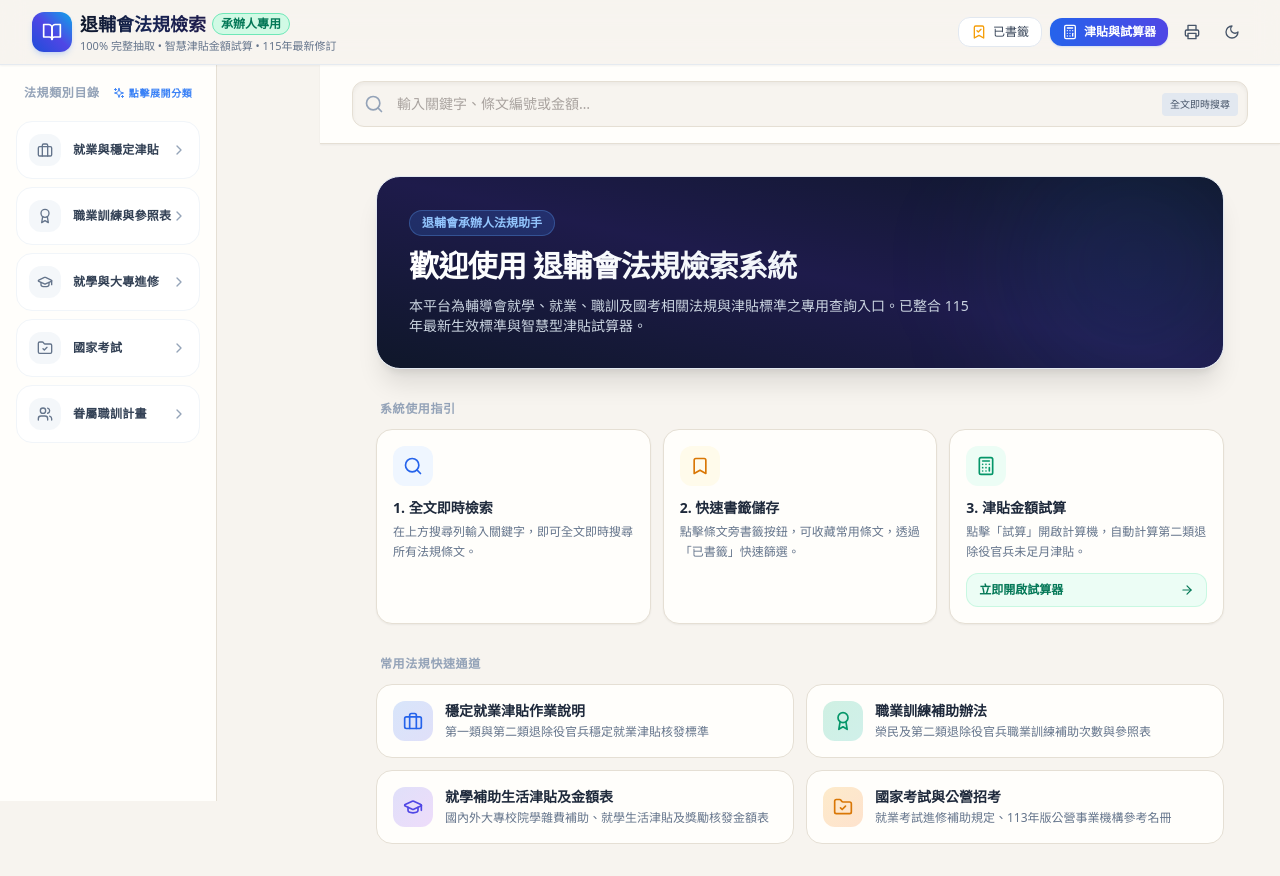
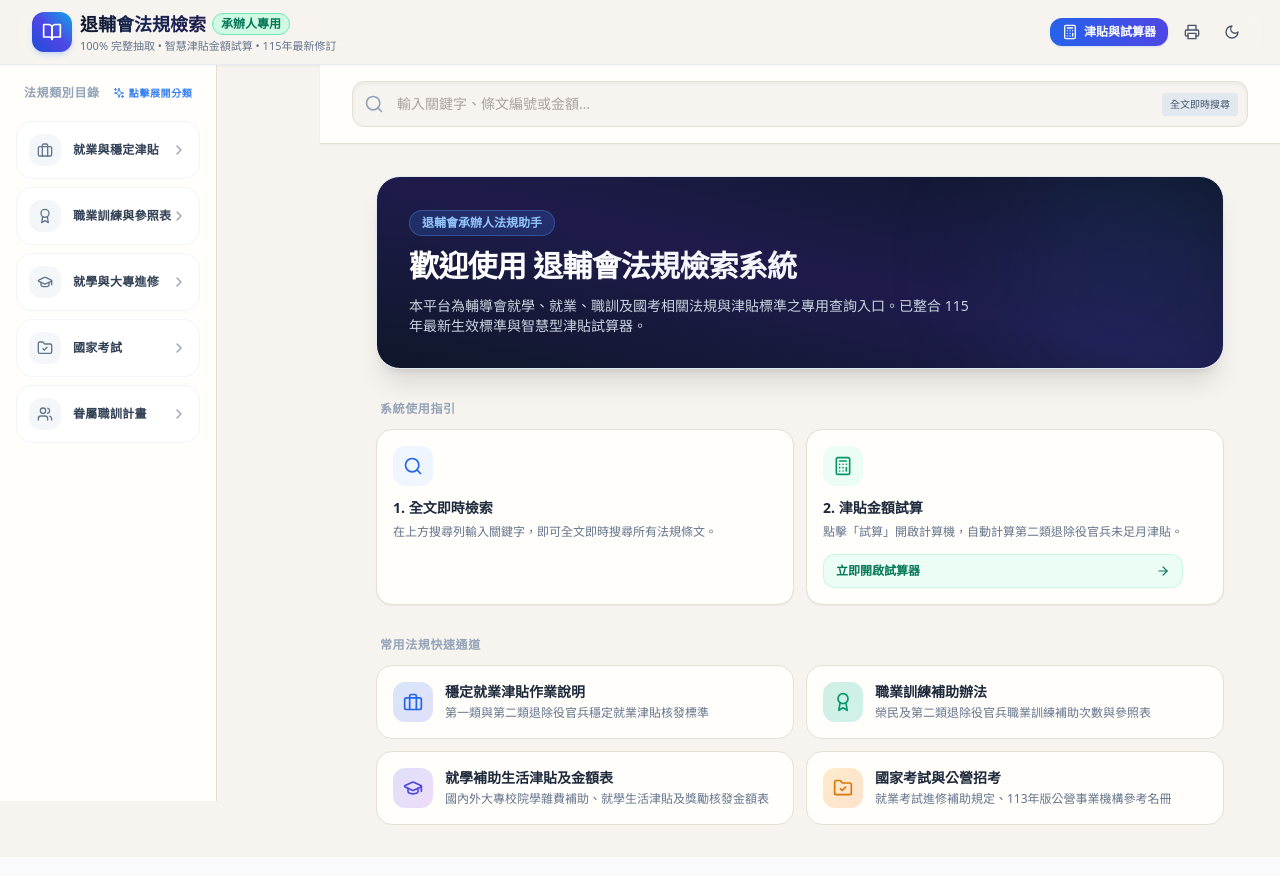
Before and after one commit to jiayiro2023-beep/vac-regulations-app, a React (Vite) app: page / in a window 1280 px wide. Built offline with nearby package versions, Linux system fonts and the light colour scheme.

Commit message:
feat: completely remove bookmarks feature and guides

```diff
--- a/src/App.tsx
+++ b/src/App.tsx
@@ -1,6 +1,6 @@
 import React, { useState, useEffect, useMemo } from 'react';
 import { REGULATIONS_DATA, Regulation } from './data/regulations';
-import { CategoryType, Bookmark } from './types';
+import { CategoryType } from './types';
 import { Header } from './components/Header';
 import { Sidebar } from './components/Sidebar';
 import { SearchBar } from './components/SearchBar';
@@ -18,18 +18,8 @@ export const App: React.FC = () => {
   const [activeCategory, setActiveCategory] = useState<CategoryType>('ALL');
   const [selectedRegulationId, setSelectedRegulationId] = useState<string | null>(null);
   const [keyword, setKeyword] = useState<string>('');
-  const [showBookmarksOnly, setShowBookmarksOnly] = useState<boolean>(false);
   const [isCalculatorOpen, setIsCalculatorOpen] = useState<boolean>(false);
   const [isMobileSidebarOpen, setIsMobileSidebarOpen] = useState<boolean>(false);
-
-  const [bookmarks, setBookmarks] = useState<Bookmark[]>(() => {
-    try {
-      const saved = localStorage.getItem('vac_bookmarks');
-      return saved ? JSON.parse(saved) : [];
-    } catch {
-      return [];
-    }
-  });
 
   // Dark mode effect
   useEffect(() => {
@@ -42,34 +32,11 @@ export const App: React.FC = () => {
     }
   }, [darkMode]);
 
-  // Bookmarks effect
-  useEffect(() => {
-    localStorage.setItem('vac_bookmarks', JSON.stringify(bookmarks));
-  }, [bookmarks]);
 
-  // Toggle bookmark handler
-  const handleToggleBookmark = (regulationId: string, articleTitle: string) => {
-    setBookmarks(prev => {
-      const exists = prev.some(b => b.regulationId === regulationId && b.articleTitle === articleTitle);
-      if (exists) {
-        return prev.filter(b => !(b.regulationId === regulationId && b.articleTitle === articleTitle));
-      } else {
-        return [...prev, { regulationId, articleTitle }];
-      }
-    });
-  };
 
   // Filter regulations based on keyword and bookmarks mode
   const filteredRegulations = useMemo(() => {
     return REGULATIONS_DATA.filter(reg => {
-      // 1. Bookmarks Filter
-      if (showBookmarksOnly) {
-        const hasBookmarkedArticle = reg.articles.some(art =>
-          bookmarks.some(b => b.regulationId === reg.id && b.articleTitle === art.title)
-        );
-        if (!hasBookmarkedArticle) return false;
-      }
-
       // 3. Keyword Filter
       if (keyword.trim()) {
         const kw = keyword.toLowerCase().trim();
@@ -82,7 +49,7 @@ export const App: React.FC = () => {
 
       return true;
     });
-  }, [activeCategory, keyword, showBookmarksOnly, bookmarks]);
+  }, [activeCategory, keyword]);
 
   // Result stats for SearchBar
   const resultStats = useMemo(() => {
@@ -113,9 +80,6 @@ export const App: React.FC = () => {
         darkMode={darkMode}
         setDarkMode={setDarkMode}
         onOpenCalculator={() => setIsCalculatorOpen(true)}
-        bookmarkedCount={bookmarks.length}
-        onToggleBookmarksOnly={() => setShowBookmarksOnly(!showBookmarksOnly)}
-        showBookmarksOnly={showBookmarksOnly}
         activeCategory={activeCategory}
         onSelectCategory={(cat) => {
           setActiveCategory(cat);
@@ -156,13 +120,10 @@ export const App: React.FC = () => {
             </div>
           )}
 
-          {/* Main Viewer */}
           {currentRegulation ? (
             <RegulationViewer
               regulation={currentRegulation}
               keyword={keyword}
-              bookmarks={bookmarks}
-              onToggleBookmark={handleToggleBookmark}
             />
           ) : (
             <HomeView
--- a/src/components/Header.tsx
+++ b/src/components/Header.tsx
@@ -5,7 +5,6 @@ import {
   Moon,
   Sun,
   Printer,
-  BookmarkCheck,
   Menu,
   X
 } from 'lucide-react';
@@ -14,9 +13,6 @@ interface HeaderProps {
   darkMode: boolean;
   setDarkMode: (val: boolean | ((prev: boolean) => boolean)) => void;
   onOpenCalculator: () => void;
-  bookmarkedCount: number;
-  onToggleBookmarksOnly: () => void;
-  showBookmarksOnly: boolean;
   activeCategory: string;
   onSelectCategory: (cat: any) => void;
   isMobileSidebarOpen: boolean;
@@ -27,9 +23,6 @@ export const Header: React.FC<HeaderProps> = ({
   darkMode,
   setDarkMode,
   onOpenCalculator,
-  bookmarkedCount,
-  onToggleBookmarksOnly,
-  showBookmarksOnly,
   onSelectCategory,
   isMobileSidebarOpen,
   setIsMobileSidebarOpen
@@ -77,26 +70,7 @@ export const Header: React.FC<HeaderProps> = ({
 
         {/* Right: Action controls */}
         <div className="flex items-center gap-1 sm:gap-2 flex-shrink-0">
-          {/* Bookmark filter — icon only on xs */}
-          <button
-            onClick={onToggleBookmarksOnly}
-            className={`flex items-center gap-1 sm:gap-1.5 px-2 sm:px-3 py-1.5 text-xs font-medium rounded-xl border transition-all ${
-              showBookmarksOnly
-                ? 'bg-amber-500 text-white border-amber-500 shadow-sm'
-                : 'bg-white dark:bg-slate-800 text-slate-700 dark:text-slate-300 border-slate-200 dark:border-slate-700 hover:bg-slate-50 dark:hover:bg-slate-700'
-            }`}
-            title="查看已書籤儲存之條文"
-          >
-            <BookmarkCheck className={`w-4 h-4 flex-shrink-0 ${showBookmarksOnly ? 'text-white' : 'text-amber-500 dark:text-amber-400'}`} />
-            <span className="hidden sm:inline">已書籤</span>
-            {bookmarkedCount > 0 && (
-              <span className={`px-1.5 py-0.5 text-[10px] rounded-full font-bold leading-none ${
-                showBookmarksOnly ? 'bg-amber-700 text-white' : 'bg-amber-100 text-amber-800 dark:bg-amber-900 dark:text-amber-200'
-              }`}>
-                {bookmarkedCount}
-              </span>
-            )}
-          </button>
+
 
           {/* Calculator */}
           <button
--- a/src/components/HomeView.tsx
+++ b/src/components/HomeView.tsx
@@ -5,7 +5,6 @@ import {
   GraduationCap,
   FolderCheck,
   Search,
-  Bookmark,
   Calculator,
   ArrowRight
 } from 'lucide-react';
@@ -76,8 +75,8 @@ export const HomeView: React.FC<HomeViewProps> = ({
         <h3 className="text-xs font-bold text-slate-400 dark:text-slate-500 uppercase tracking-wider pl-1">
           系統使用指引
         </h3>
-        {/* 3-col on sm+, stacked on xs */}
-        <div className="grid grid-cols-1 sm:grid-cols-3 gap-3">
+        {/* 2-col on sm+, stacked on xs */}
+        <div className="grid grid-cols-1 sm:grid-cols-2 gap-3">
           {/* Card 1 */}
           <div className="flex sm:flex-col items-start gap-3 p-4 bg-warm-card dark:bg-slate-900 rounded-2xl border border-warm dark:border-slate-800 shadow-sm hover:border-amber-200 dark:hover:border-slate-700 transition-all">
             <div className="w-9 h-9 sm:w-10 sm:h-10 rounded-xl bg-blue-50 dark:bg-blue-950/60 flex items-center justify-center text-blue-600 dark:text-blue-400 flex-shrink-0">
@@ -93,29 +92,14 @@ export const HomeView: React.FC<HomeViewProps> = ({
             </div>
           </div>
 
-          {/* Card 2 */}
-          <div className="flex sm:flex-col items-start gap-3 p-4 bg-warm-card dark:bg-slate-900 rounded-2xl border border-warm dark:border-slate-800 shadow-sm hover:border-amber-200 dark:hover:border-slate-700 transition-all">
-            <div className="w-9 h-9 sm:w-10 sm:h-10 rounded-xl bg-amber-50 dark:bg-amber-950/60 flex items-center justify-center text-amber-600 dark:text-amber-400 flex-shrink-0">
-              <Bookmark className="w-4 h-4 sm:w-5 sm:h-5" />
-            </div>
-            <div className="min-w-0">
-              <h4 className="text-sm font-bold text-slate-800 dark:text-slate-200">
-                2. 快速書籤儲存
-              </h4>
-              <p className="text-xs text-slate-500 dark:text-slate-400 leading-relaxed mt-1">
-                點擊條文旁書籤按鈕，可收藏常用條文，透過「已書籤」快速篩選。
-              </p>
-            </div>
-          </div>
-
-          {/* Card 3 — with CTA */}
+          {/* Card 2 — with CTA */}
           <div className="flex sm:flex-col items-start gap-3 p-4 bg-warm-card dark:bg-slate-900 rounded-2xl border border-warm dark:border-slate-800 shadow-sm hover:border-amber-200 dark:hover:border-slate-700 transition-all">
             <div className="w-9 h-9 sm:w-10 sm:h-10 rounded-xl bg-emerald-50 dark:bg-emerald-950/60 flex items-center justify-center text-emerald-600 dark:text-emerald-400 flex-shrink-0">
               <Calculator className="w-4 h-4 sm:w-5 sm:h-5" />
             </div>
             <div className="flex-1 min-w-0">
               <h4 className="text-sm font-bold text-slate-800 dark:text-slate-200">
-                3. 津貼金額試算
+                2. 津貼金額試算
               </h4>
               <p className="text-xs text-slate-500 dark:text-slate-400 leading-relaxed mt-1">
                 點擊「試算」開啟計算機，自動計算第二類退除役官兵未足月津貼。
--- a/src/components/RegulationViewer.tsx
+++ b/src/components/RegulationViewer.tsx
@@ -1,13 +1,10 @@
 import React, { useState, useEffect } from 'react';
 import { Regulation } from '../data/regulations';
-import { Bookmark } from '../types';
 import { VisualFormViewer } from './VisualFormViewer';
 import { FormattedArticleContent } from './FormattedArticleContent';
 import {
   Copy,
   Check,
-  Bookmark as BookmarkIcon,
-  BookmarkCheck,
   ListOrdered,
   FileSpreadsheet,
   Type
@@ -16,15 +13,11 @@ import {
 interface RegulationViewerProps {
   regulation: Regulation;
   keyword: string;
-  bookmarks: Bookmark[];
-  onToggleBookmark: (regId: string, articleTitle: string) => void;
 }
 
 export const RegulationViewer: React.FC<RegulationViewerProps> = ({
   regulation,
-  keyword,
-  bookmarks,
-  onToggleBookmark
+  keyword
 }) => {
   const [copiedTitle, setCopiedTitle] = useState<string | null>(null);
   const [fontSize, setFontSize] = useState<'sm' | 'md' | 'lg'>('md');
@@ -42,9 +35,7 @@ export const RegulationViewer: React.FC<RegulationViewerProps> = ({
     setTimeout(() => setCopiedTitle(null), 2000);
   };
 
-  const isBookmarked = (articleTitle: string) => {
-    return bookmarks.some(b => b.regulationId === regulation.id && b.articleTitle === articleTitle);
-  };
+
 
   const fontClass = {
     sm: 'text-sm sm:text-xs leading-relaxed',
@@ -146,7 +137,6 @@ export const RegulationViewer: React.FC<RegulationViewerProps> = ({
         ) : (
           <div className="space-y-3 sm:space-y-4">
             {regulation.articles.map((article, idx) => {
-              const bookmarked = isBookmarked(article.title);
               const matchesKeyword = keyword && (
                 article.title.toLowerCase().includes(keyword.toLowerCase()) ||
                 article.content.toLowerCase().includes(keyword.toLowerCase())
@@ -196,19 +186,6 @@ export const RegulationViewer: React.FC<RegulationViewerProps> = ({
                           </>
                         )}
                       </button>
-
-                      {/* Bookmark */}
-                      <button
-                        onClick={() => onToggleBookmark(regulation.id, article.title)}
-                        className={`p-1.5 rounded-lg border transition-colors ${
-                          bookmarked
-                            ? 'bg-amber-100 dark:bg-amber-950/80 text-amber-600 dark:text-amber-300 border-amber-300 dark:border-amber-800'
-                            : 'bg-slate-50 dark:bg-slate-800 text-slate-400 border-slate-200 dark:border-slate-700 hover:text-amber-500'
-                        }`}
-                        title={bookmarked ? "移除書籤" : "加入書籤"}
-                      >
-                        {bookmarked ? <BookmarkCheck className="w-4 h-4 fill-amber-500 text-amber-500" /> : <BookmarkIcon className="w-4 h-4" />}
-                      </button>
                     </div>
                   </div>
 
--- a/src/types/index.ts
+++ b/src/types/index.ts
@@ -10,8 +10,3 @@ export interface SearchFilter {
   keyword: string;
   category: CategoryType;
 }
-
-export interface Bookmark {
-  regulationId: string;
-  articleTitle: string;
-}
```
